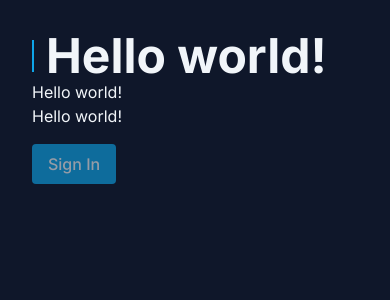
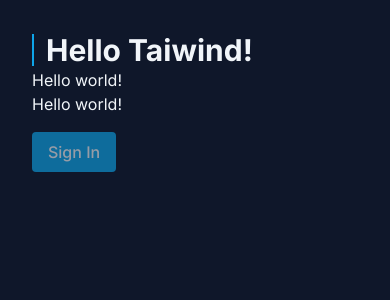
Before and after one commit to itl7git/tailwind-next, a Next.js app: page / in a window 390 px wide. Shown: the top 300 px of the page. Built offline with nearby package versions, Linux system fonts and the light colour scheme.

Commit message:
Fundamentos: Responsividade e Breakpoints

```diff
--- a/src/app/page.tsx
+++ b/src/app/page.tsx
@@ -1,8 +1,8 @@
 export default function Home() {
   return (
     <div className="p-8 bg-slate-900 text-slate-100 h-screen">
-      <h1 className="font-bold text-5xl flex items-center gap-3 before:w-0.5 before:h-8 before:bg-sky-500">
-        Hello world!
+      <h1 className="font-bold text-3xl sm:text-5xl lg:text-6xl flex items-center gap-3 before:w-0.5 before:h-8 before:bg-sky-500">
+        Hello Taiwind!
       </h1>
       <h2>Hello world!</h2>
       <p>Hello world!</p>
@@ -10,6 +10,5 @@
         Sign In
       </button>
     </div>
-
   )
 }
```
